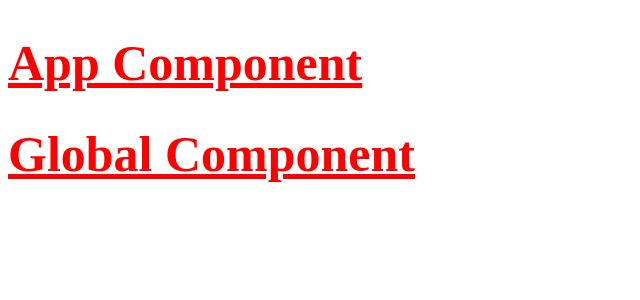
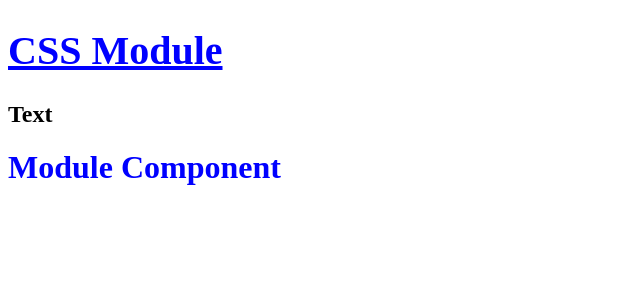
Before and after one commit to rowing0328/react-typescript-zero-to-hero, a React (Vite) app in the folder react/: page / in a window 1280 px wide. Shown: the top 300 px of the page, without its empty margins (0-640 px from the left). Built offline with nearby package versions, Linux system fonts and the light colour scheme.

Commit message:
Feat : CSS 모듈 - CSS 모듈은 클래스 이름을 고유한, 즉 유니크한 랜덤 값으로 바꾸게 함으로써 해당 로컬에만 영향을 주게 하는 원리를 가진 CSS 모듈 적용 방식이다.

```diff
--- /dev/null
+++ b/react/src/App.module.css
@@ -0,0 +1,9 @@
+.title {
+    color: red;
+    text-decoration: underline;
+    font-size: 40px;
+}
+
+h1 {
+    color: blue !important;
+}
--- a/react/src/App.tsx
+++ b/react/src/App.tsx
@@ -1,15 +1,30 @@
-/* 글로벌 스타일 */
-import './App.css';
-import Global from './component/Global';
+/* CSS 모듈 */
+import styles from './App.module.css';
+
+import Module from './component/Module';
 
 export default function App() {
   return (
     <>
-      <h1 className={'title'}>App Component</h1>
-      <Global />
+      <h1 className={styles.title}>CSS Module</h1>
+      <h2 className={'title'}>Text</h2>
+      <Module />
     </>
   );
 }
+
+/* 글로벌 스타일 */
+// import './App.css';
+// import Global from './component/Global';
+//
+// export default function App() {
+//   return (
+//     <>
+//       <h1 className={'title'}>App Component</h1>
+//       <Global />
+//     </>
+//   );
+// }
 
 /* 인라인 스타일 방법 */
 // import Inline from './component/Inline';
--- /dev/null
+++ b/react/src/component/Module.tsx
@@ -0,0 +1,7 @@
+export default function Module() {
+  return (
+    <>
+      <h1>Module Component</h1>
+    </>
+  );
+}
--- a/react/src/main.tsx
+++ b/react/src/main.tsx
@@ -1,6 +1,6 @@
 import { StrictMode } from 'react';
 import { createRoot } from 'react-dom/client';
-import App from './App.tsx';
+import App from './App';
 
 createRoot(document.getElementById('root')!).render(
   <StrictMode>
```
Also changed, not shown: react/src/App.css (line endings or trailing spaces).
